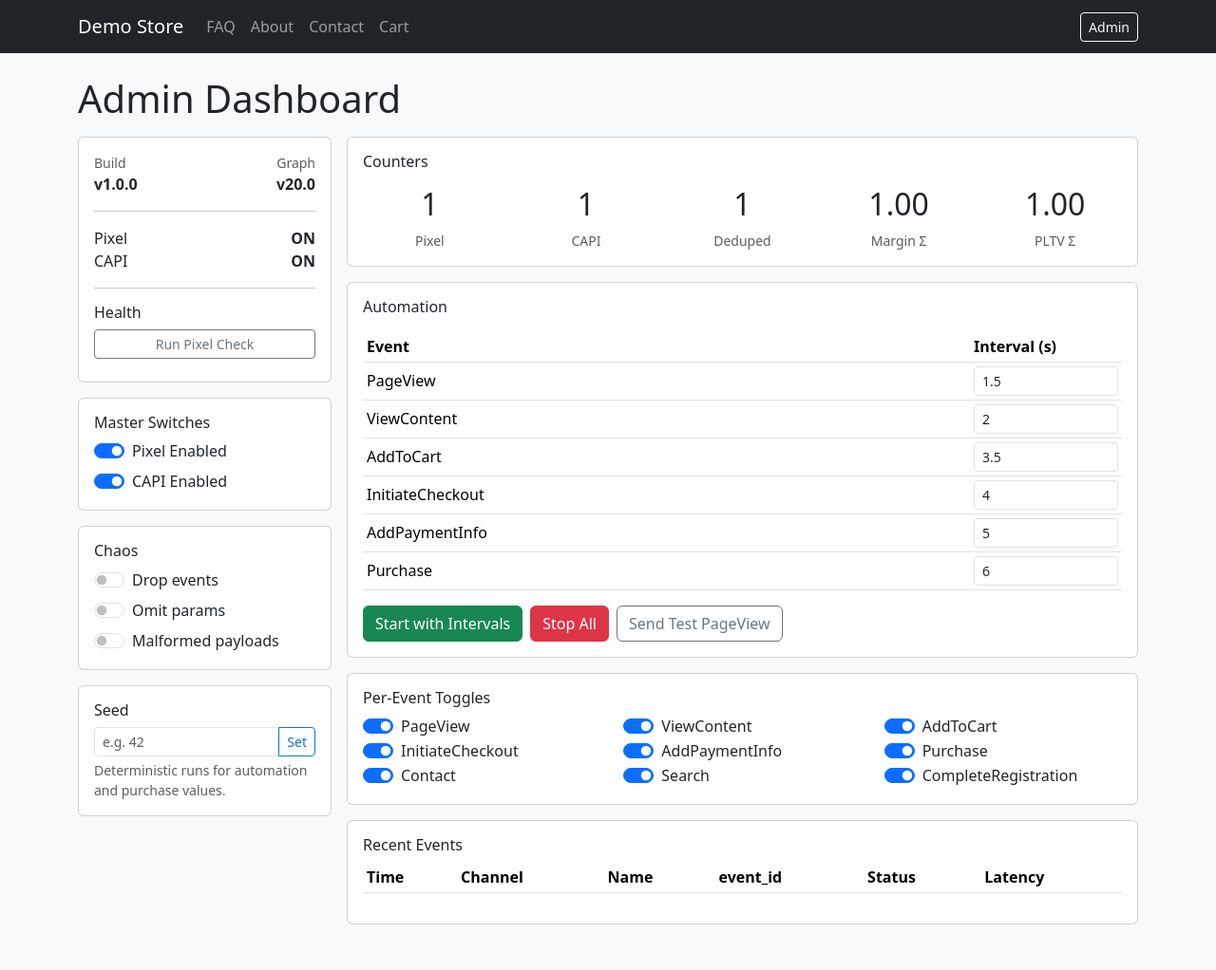
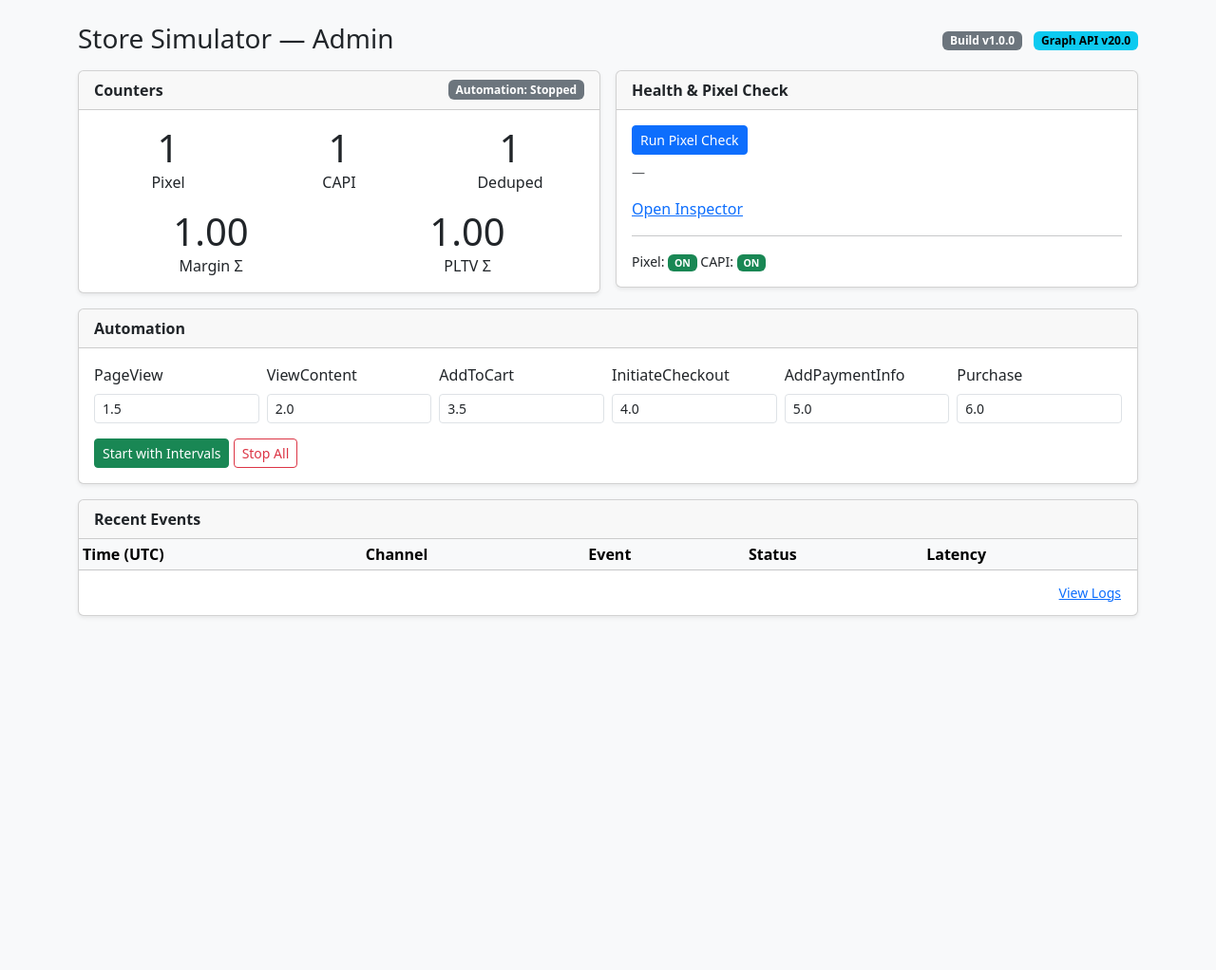
Before and after one commit to solidworkshop/shop, a Flask app: page /admin/ in a window 1280 px wide. Shown: the whole page at 95% size. After the commit the page ends 650 px from the top, so only its background shows below. Run offline with Flask 3, Linux system fonts and the light colour scheme; a user stored in the database is signed in; data comes from the database, SQL or seed files in the repository; tables that the repository leaves empty hold one stand-in row (values such as "Sample post"); data that the repository does not hold is empty.

Commit message:
Add files via upload

```diff
--- a/templates/admin/dashboard.html
+++ b/templates/admin/dashboard.html
@@ -1,142 +1,113 @@
-{% extends "base.html" %}
-{% block content %}
-<h1 class="mb-3">Admin Dashboard</h1>
-<div class="row g-3">
-  <div class="col-md-3">
-    <div class="card">
-      <div class="card-body">
-        <div class="d-flex justify-content-between">
-          <div>
-            <div class="text-muted small">Build</div>
-            <div class="fw-bold">{{ build }}</div>
-          </div>
+{% set c = counters %}
+<!doctype html>
+<html>
+<head>
+  <meta charset="utf-8">
+  <title>Admin Console</title>
+  <meta name="robots" content="noindex,nofollow">
+  <link rel="stylesheet" href="https://cdn.jsdelivr.net/npm/bootstrap@5.3.3/dist/css/bootstrap.min.css">
+</head>
+<body class="bg-light">
+<div class="container py-4">
+  <div class="d-flex justify-content-between align-items-center mb-3">
+    <h3 class="mb-0">Store Simulator — Admin</h3>
     <div class="text-end">
-            <div class="text-muted small">Graph</div>
-            <div class="fw-bold">{{ graph }}</div>
+      <span class="badge text-bg-secondary me-2">Build {{ build }}</span>
+      <span class="badge text-bg-info">Graph API {{ graph }}</span>
     </div>
   </div>
-        <hr>
-        <div class="d-flex justify-content-between">
-          <div>Pixel</div><div class="fw-bold">{{ pixel }}</div>
+
+  <div class="row g-3">
+    <!-- Counters -->
+    <div class="col-md-6">
+      <div class="card shadow-sm">
+        <div class="card-header d-flex justify-content-between align-items-center">
+          <strong>Counters</strong>
+          <span id="autoStatus" class="badge text-bg-warning">Status: Checking…</span>
         </div>
-        <div class="d-flex justify-content-between">
-          <div>CAPI</div><div class="fw-bold">{{ capi }}</div>
+        <div class="card-body">
+          <div class="row text-center">
+            <div class="col-6 col-md-4">
+              <div class="display-6" id="countPixel">{{ c.pixel }}</div>
+              <div>Pixel</div>
             </div>
-        <hr>
-        <h6>Health</h6>
-        <div class="d-grid gap-2">
-          <button id="pixelCheck" class="btn btn-outline-secondary btn-sm">Run Pixel Check</button>
-          <div id="pixelCheckResult" class="small text-muted"></div>
+            <div class="col-6 col-md-4">
+              <div class="display-6" id="countCapi">{{ c.capi }}</div>
+              <div>CAPI</div>
+            </div>
+            <div class="col-6 col-md-4 mt-3 mt-md-0">
+              <div class="display-6" id="countDedup">{{ c.dedup }}</div>
+              <div>Deduped</div>
+            </div>
+            <div class="col-6 col-md-6 mt-3">
+              <div class="display-6" id="sumMargin">{{ '%.2f'|format(c.margin_sum or 0) }}</div>
+              <div>Margin Σ</div>
+            </div>
+            <div class="col-6 col-md-6 mt-3">
+              <div class="display-6" id="sumPLTV">{{ '%.2f'|format(c.pltv_sum or 0) }}</div>
+              <div>PLTV Σ</div>
             </div>
           </div>
-    </div>
-    <div class="card mt-3">
-      <div class="card-body">
-        <h6>Master Switches</h6>
-        <div class="form-check form-switch">
-          <input class="form-check-input" type="checkbox" id="pix" checked>
-          <label class="form-check-label" for="pix">Pixel Enabled</label>
-        </div>
-        <div class="form-check form-switch mt-2">
-          <input class="form-check-input" type="checkbox" id="capi" checked>
-          <label class="form-check-label" for="capi">CAPI Enabled</label>
-        </div>
-      </div>
-    </div>
-    <div class="card mt-3">
-      <div class="card-body">
-        <h6>Chaos</h6>
-        <div class="form-check form-switch">
-          <input class="form-check-input" type="checkbox" id="chaos_drop">
-          <label class="form-check-label" for="chaos_drop">Drop events</label>
-        </div>
-        <div class="form-check form-switch mt-2">
-          <input class="form-check-input" type="checkbox" id="chaos_omit">
-          <label class="form-check-label" for="chaos_omit">Omit params</label>
-        </div>
-        <div class="form-check form-switch mt-2">
-          <input class="form-check-input" type="checkbox" id="chaos_malformed">
-          <label class="form-check-label" for="chaos_malformed">Malformed payloads</label>
-        </div>
-      </div>
-    </div>
-    <div class="card mt-3">
-      <div class="card-body">
-        <h6>Seed</h6>
-        <div class="input-group input-group-sm">
-          <input id="seed" class="form-control" placeholder="e.g. 42" value="{{ seed }}">
-          <button id="seedBtn" class="btn btn-outline-primary">Set</button>
-        </div>
-        <div class="small text-muted mt-1">Deterministic runs for automation and purchase values.</div>
-      </div>
-    </div>
-  </div>
-  <div class="col-md-9">
-    <div class="card">
-      <div class="card-body">
-        <h6 class="mb-3">Counters</h6>
-        <div class="row text-center">
-          <div class="col"><div class="h2">{{ counters.pixel }}</div><div class="small text-muted">Pixel</div></div>
-          <div class="col"><div class="h2">{{ counters.capi }}</div><div class="small text-muted">CAPI</div></div>
-          <div class="col"><div class="h2">{{ counters.dedup }}</div><div class="small text-muted">Deduped</div></div>
-          <div class="col"><div class="h2">{{ '%.2f'|format(counters.margin_sum) }}</div><div class="small text-muted">Margin Σ</div></div>
-          <div class="col"><div class="h2">{{ '%.2f'|format(counters.pltv_sum) }}</div><div class="small text-muted">PLTV Σ</div></div>
-        </div>
-      </div>
-    </div>
-    <div class="card mt-3">
-      <div class="card-body">
-        <h6 class="mb-3">Automation</h6>
-        <div class="table-responsive">
-          <table class="table table-sm align-middle" id="intervals">
-            <thead><tr><th>Event</th><th style="width:160px">Interval (s)</th></tr></thead>
-            <tbody>
-              {% for e,val in intervals.items() %}
-              <tr>
-                <td>{{ e }}</td>
-                <td><input class="form-control form-control-sm interval" data-key="interval_{{e}}" type="number" step="0.1" value="{{ '%.1f'|format(val) }}"></td>
-              </tr>
-              {% endfor %}
-            </tbody>
-          </table>
-        </div>
-        <div class="d-flex gap-2 align-items-end">
-          <button id="autoStart" class="btn btn-success">Start with Intervals</button>
-          <button id="autoStop" class="btn btn-danger">Stop All</button>
-          <button id="testBeacon" class="btn btn-outline-secondary">Send Test PageView</button>
         </div>
       </div>
     </div>
 
-    <div class="card mt-3">
+    <!-- Health -->
+    <div class="col-md-6">
+      <div class="card shadow-sm">
+        <div class="card-header"><strong>Health & Pixel Check</strong></div>
         <div class="card-body">
-        <h6 class="mb-2">Per-Event Toggles</h6>
-        <div class="row">
-          {% for e in events %}
-          <div class="col-6 col-md-4">
-            <div class="form-check form-switch">
-              <input class="form-check-input ev" type="checkbox" id="ev_{{e}}" checked>
-              <label class="form-check-label" for="ev_{{e}}">{{ e }}</label>
+          <button id="pixelCheckBtn" class="btn btn-primary btn-sm">Run Pixel Check</button>
+          <div id="pixelCheckResult" class="mt-2 small text-muted">—</div>
+          <div class="mt-3">
+            <a href="{{ url_for('admin.request_inspector') }}" class="link-primary">Open Inspector</a>
           </div>
+          <hr>
+          <div class="small">
+            Pixel: <span class="badge {{ 'text-bg-success' if pixel=='ON' else 'text-bg-secondary' }}">{{ pixel }}</span>
+            CAPI: <span class="badge {{ 'text-bg-success' if capi=='ON' else 'text-bg-secondary' }}">{{ capi }}</span>
           </div>
-          {% endfor %}
         </div>
       </div>
     </div>
 
-    <div class="card mt-3">
+    <!-- Automation -->
+    <div class="col-12">
+      <div class="card shadow-sm">
+        <div class="card-header"><strong>Automation</strong></div>
         <div class="card-body">
-        <h6>Recent Events</h6>
+          <div class="row g-2 align-items-end">
+            {% for name, v in intervals.items() %}
+            <div class="col-6 col-md-2">
+              <label class="form-label">{{ name }}</label>
+              <input type="number" step="0.1" min="0.5" class="form-control form-control-sm" id="interval_{{ name }}" value="{{ v }}">
+            </div>
+            {% endfor %}
+          </div>
+          <div class="mt-3">
+            <button id="startAuto" class="btn btn-success btn-sm">Start with Intervals</button>
+            <button id="stopAuto" class="btn btn-outline-danger btn-sm">Stop All</button>
+          </div>
+        </div>
+      </div>
+    </div>
+
+    <!-- Recent Events -->
+    <div class="col-12">
+      <div class="card shadow-sm">
+        <div class="card-header"><strong>Recent Events</strong></div>
+        <div class="card-body p-0">
           <div class="table-responsive">
-          <table class="table table-sm">
-            <thead><tr><th>Time</th><th>Channel</th><th>Name</th><th>event_id</th><th>Status</th><th>Latency</th></tr></thead>
-            <tbody>
+            <table class="table table-sm table-striped mb-0">
+              <thead class="table-light">
+                <tr><th>Time (UTC)</th><th>Channel</th><th>Event</th><th>Status</th><th>Latency</th></tr>
+              </thead>
+              <tbody id="recentTable">
                 {% for r in recent %}
                 <tr>
-                <td>{{ r.ts }}</td>
+                  <td>{{ r.ts.strftime('%Y-%m-%d %H:%M:%S') }}</td>
                   <td>{{ r.channel }}</td>
                   <td>{{ r.event_name }}</td>
-                <td class="text-truncate" style="max-width:220px">{{ r.event_id }}</td>
                   <td>{{ r.status }}</td>
                   <td>{{ r.latency_ms }}ms</td>
                 </tr>
@@ -144,82 +115,15 @@
               </tbody>
             </table>
           </div>
+          <div class="p-2 text-end">
+            <a class="btn btn-link btn-sm" href="{{ url_for('admin.logs_view') }}">View Logs</a>
           </div>
         </div>
       </div>
     </div>
 
-<script>
-async function loadSettings(){
-  const res = await fetch('/admin/api/settings'); const s = await res.json();
-  document.getElementById('pix').checked = s.pixel_enabled;
-  document.getElementById('capi').checked = s.capi_enabled;
-  for (const [k,v] of Object.entries(s)){
-    if (k.startsWith('ev_')){
-      const el = document.getElementById(k);
-      if (el) el.checked = v;
-    }
-    if (k.startsWith('interval_')){
-      const el = document.querySelector('.interval[data-key="'+k+'"]');
-      if (el) el.value = s[k];
-    }
-    if (['chaos_drop','chaos_omit','chaos_malformed'].includes(k)){
-      const el = document.getElementById(k);
-      if (el) el.checked = !!s[k];
-    }
-    if (k==='rng_seed'){
-      const el = document.getElementById('seed');
-      if (el && s[k]) el.value = s[k];
-    }
-  }
-}
-async function toggle(key, value){
-  await fetch('/admin/api/toggle', {method:'POST', headers:{'Content-Type':'application/json'}, body: JSON.stringify({key,value})});
-}
-document.getElementById('pix').addEventListener('change', e=> toggle('pixel_enabled', e.target.checked));
-document.getElementById('capi').addEventListener('change', e=> toggle('capi_enabled', e.target.checked));
-for (const el of document.querySelectorAll('.ev')){
-  el.addEventListener('change', e=> toggle(e.target.id, e.target.checked));
-}
-document.getElementById('autoStart').addEventListener('click', async ()=>{
-  // collect intervals
-  const intervals = {};
-  for (const el of document.querySelectorAll('.interval')){
-    intervals[el.dataset.key] = parseFloat(el.value || '1.0');
-    // persist
-    await fetch('/admin/api/settings', {method:'POST', headers:{'Content-Type':'application/json'}, body: JSON.stringify({[el.dataset.key]: el.value})});
-  }
-  await fetch('/admin/api/automation', {method:'POST', headers:{'Content-Type':'application/json'}, body: JSON.stringify({cmd:'start', intervals})});
-  location.reload();
-});
-document.getElementById('autoStop').addEventListener('click', async ()=>{
-  await fetch('/admin/api/automation', {method:'POST', headers:{'Content-Type':'application/json'}, body: JSON.stringify({cmd:'stop'})});
-  location.reload();
-});
-document.getElementById('seedBtn').addEventListener('click', async ()=>{
-  const v = document.getElementById('seed').value;
-  const res = await fetch('/admin/api/seed', {method:'POST', headers:{'Content-Type':'application/json'}, body: JSON.stringify({seed: v})});
-  if (res.ok){ alert('Seed updated'); } else { alert('Invalid seed'); }
-});
-for (const id of ['chaos_drop','chaos_omit','chaos_malformed']){
-  document.getElementById(id).addEventListener('change', async (e)=>{
-    await fetch('/admin/api/chaos', {method:'POST', headers:{'Content-Type':'application/json'}, body: JSON.stringify({[id]: e.target.checked})});
-  });
-}
-document.getElementById('pixelCheck').addEventListener('click', async ()=>{
-  const r = await fetch('/admin/api/pixel-check', {method:'POST'});
-  const j = await r.json();
-  const div = document.getElementById('pixelCheckResult');
-  if (j.ok){
-    div.textContent = `noindex: ${j.has_meta_noindex ? 'yes' : 'no'}, pixel snippet: ${j.has_pixel_snippet ? 'yes' : 'no'}`;
-  } else {
-    div.textContent = 'error: ' + (j.error || 'unknown');
-  }
-});
-document.getElementById('testBeacon').addEventListener('click', ()=>{
-  if (window.demoPixel){ window.demoPixel('PageView', {test:true}); alert('Beacon sent'); }
-  else { alert('Pixel snippet not available'); }
-});
-loadSettings();
-</script>
-{% endblock %}
+  </div>
+</div>
+<script src="{{ url_for('static', filename='js/admin-live.js') }}"></script>
+</body>
+</html>
```
Lines whose indentation alone changed are shown as unchanged.
